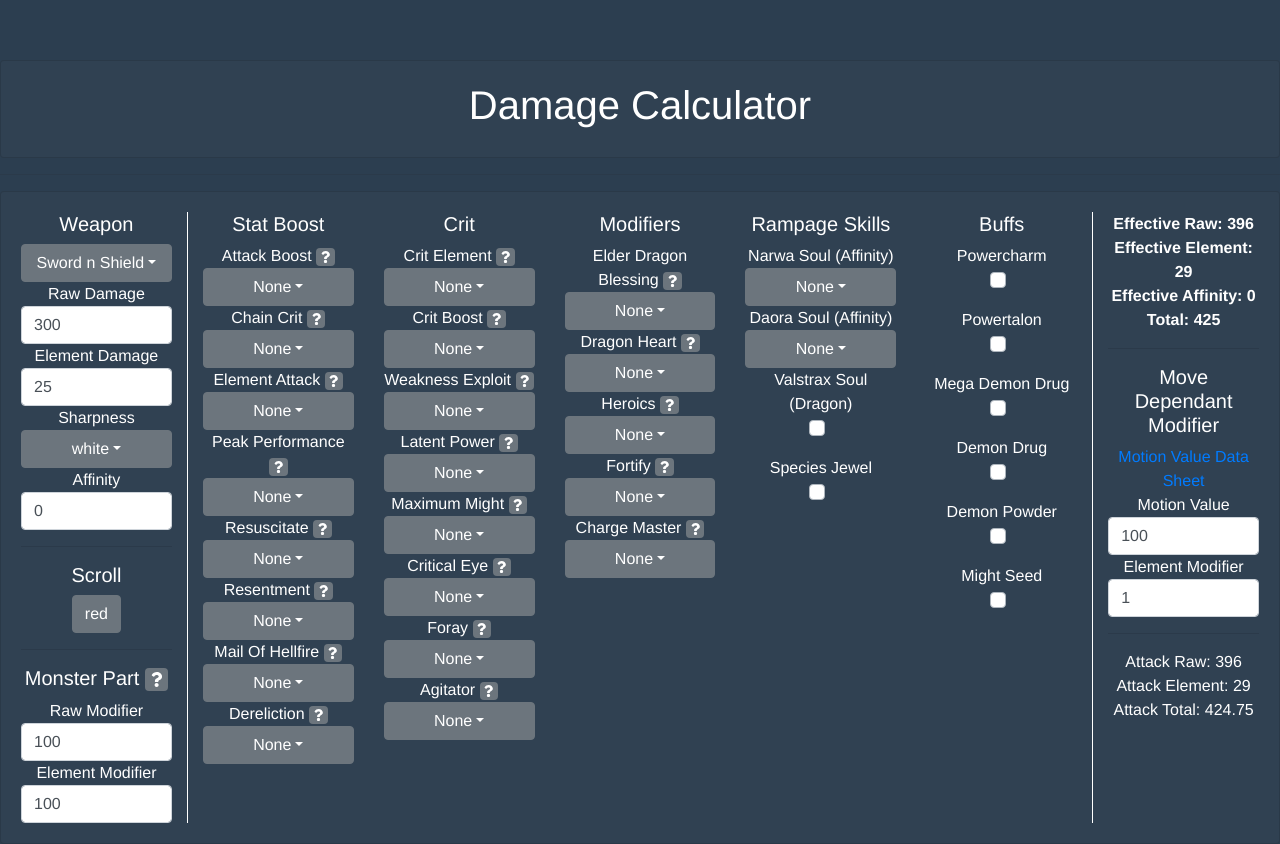
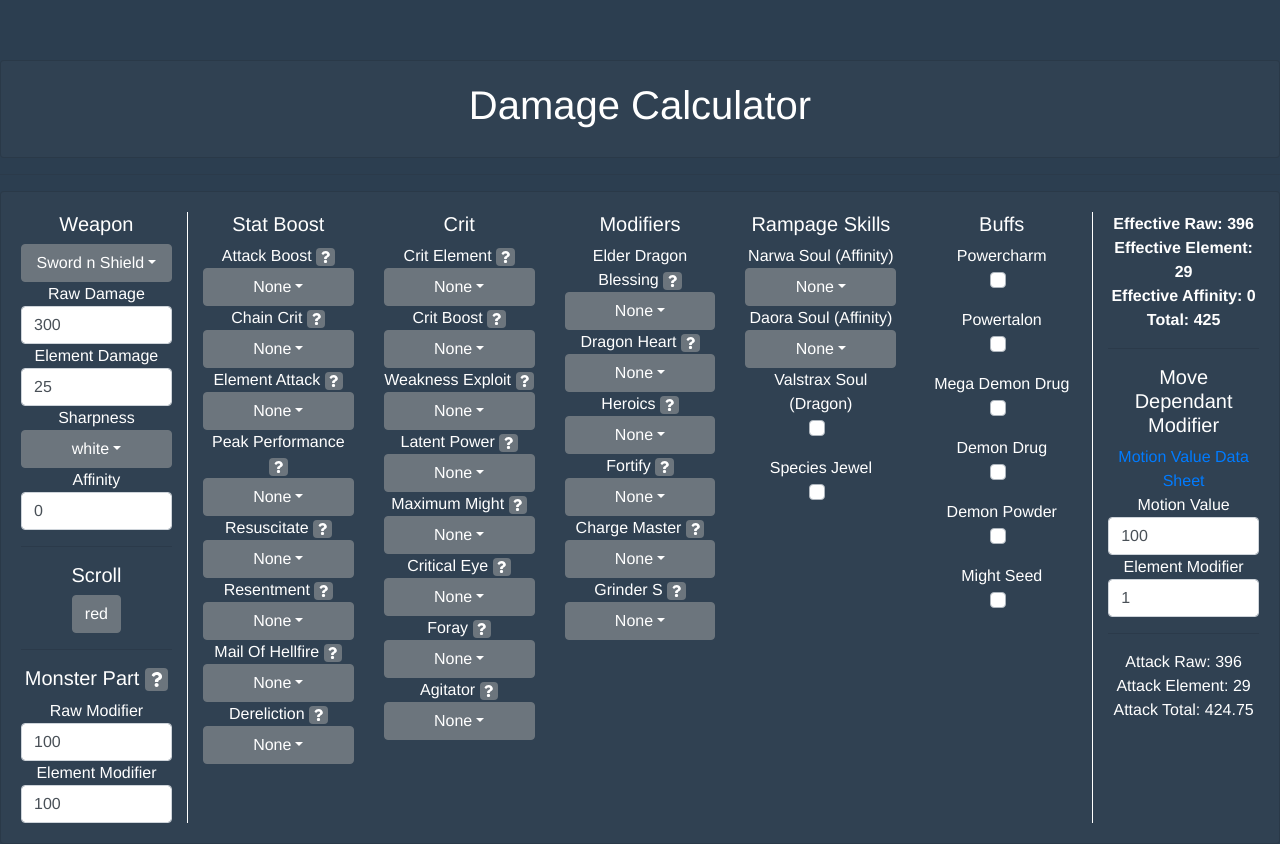
Before and after one commit to Cyan-g/DnD-tracker, a Vue app: page / in a window 1280 px wide. Built offline with nearby package versions, Linux system fonts and the light colour scheme.

Commit message:
Grinder S

```diff
--- a/src/App.vue
+++ b/src/App.vue
@@ -269,6 +269,7 @@ export default {
         foray: { label: "None", affinity: 0, raw: 0 },
         agitator: { label: "None", affinity: 0, raw: 0 },
         chainCrit: { label: "None", raw: 0, element: 0 },
+        grinder: { label: "None", raw: 0, element: 0 },
         elementAttack: { label: "None", mod: 0, element: 0 },
         attackBoost: { label: "None", mod: 0, raw: 0 },
         heroics: { label: "None", mod: 0 },
@@ -332,6 +333,7 @@ export default {
       if (this.info.demonPowder) total += 10;
       if (this.info.mightSeed) total += 10;
 
+      total += this.info.raw * this.info.grinder.raw;
       total += this.info.raw * this.info.attackBoost.mod;
       total += this.info.raw * this.info.dragonHeart.mod;
       total += this.info.raw * this.info.heroics.mod;
@@ -374,6 +376,7 @@ export default {
       else if (this.chargeMasterWeapons.includes(this.info.weaponType))
         total += this.info.element * this.info.chargeMaster.mod;
 
+      total += this.info.element * this.info.grinder.element;
       total += this.info.element * this.info.elementAttack.mod;
       total += this.info.element * this.info.elderBlessing.mod;
       //total extra
--- a/src/data/data.json
+++ b/src/data/data.json
@@ -292,6 +292,17 @@
         { "label": "Level 2", "mod": 0.1, "bow": 0.05 },
         { "label": "Level 3", "mod": 0.15, "bow": 0.1 }
       ]
+    },
+    {
+      "label": "Grinder S",
+      "key": "grinder",
+      "description": "Modifies elemental and raw damage after recovering 2 or more levels of sharpness",
+      "values": [
+        { "label": "None", "raw": 0, "element": 0 },
+        { "label": "Level 1", "raw": 0.1, "element": 0.075 },
+        { "label": "Level 2", "raw": 0.1, "element": 0.075 },
+        { "label": "Level 3", "raw": 0.1, "element": 0.075 }
+      ]
     }
   ]
 }
```
Also changed, not shown: 5 other files (tests, documents, lock files or other folders).
